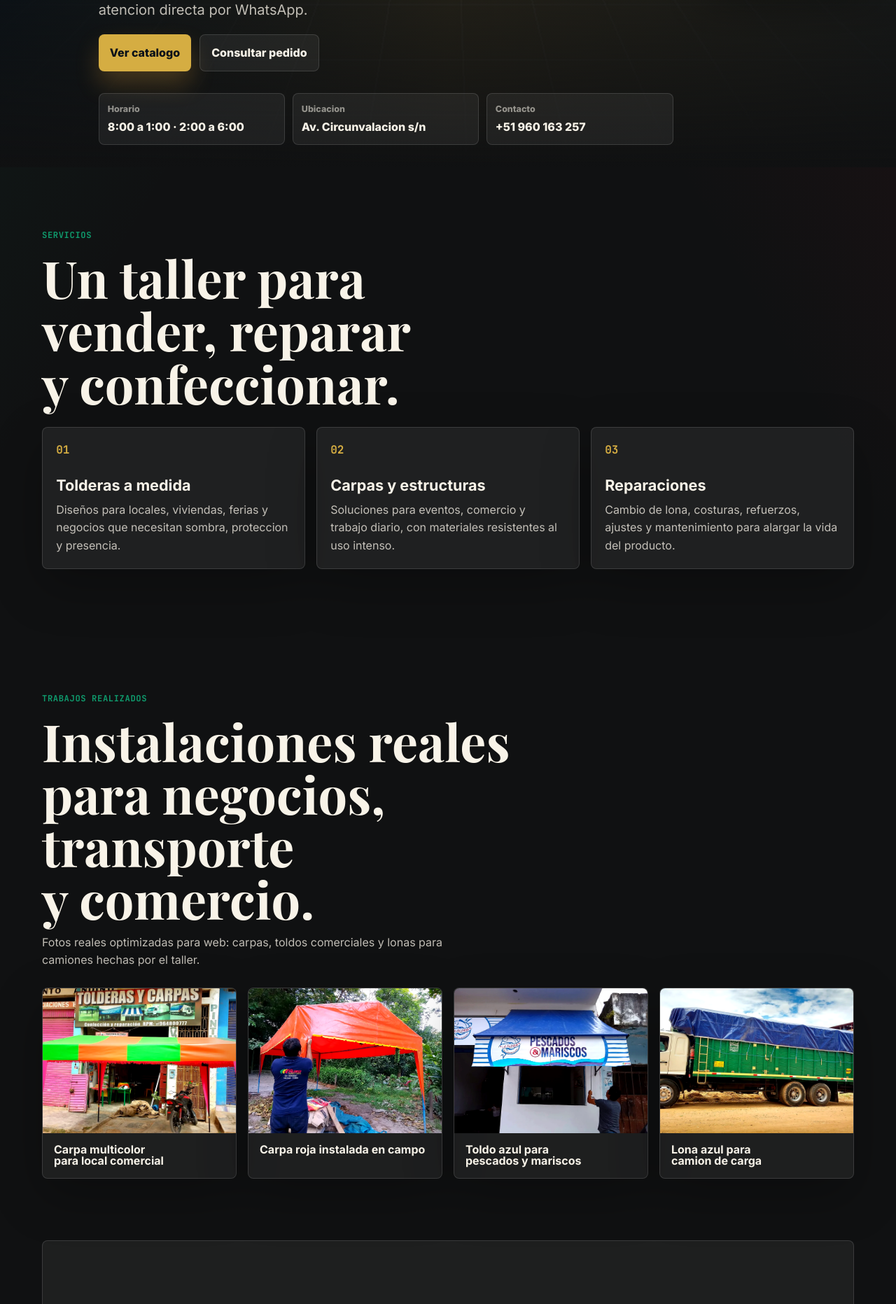
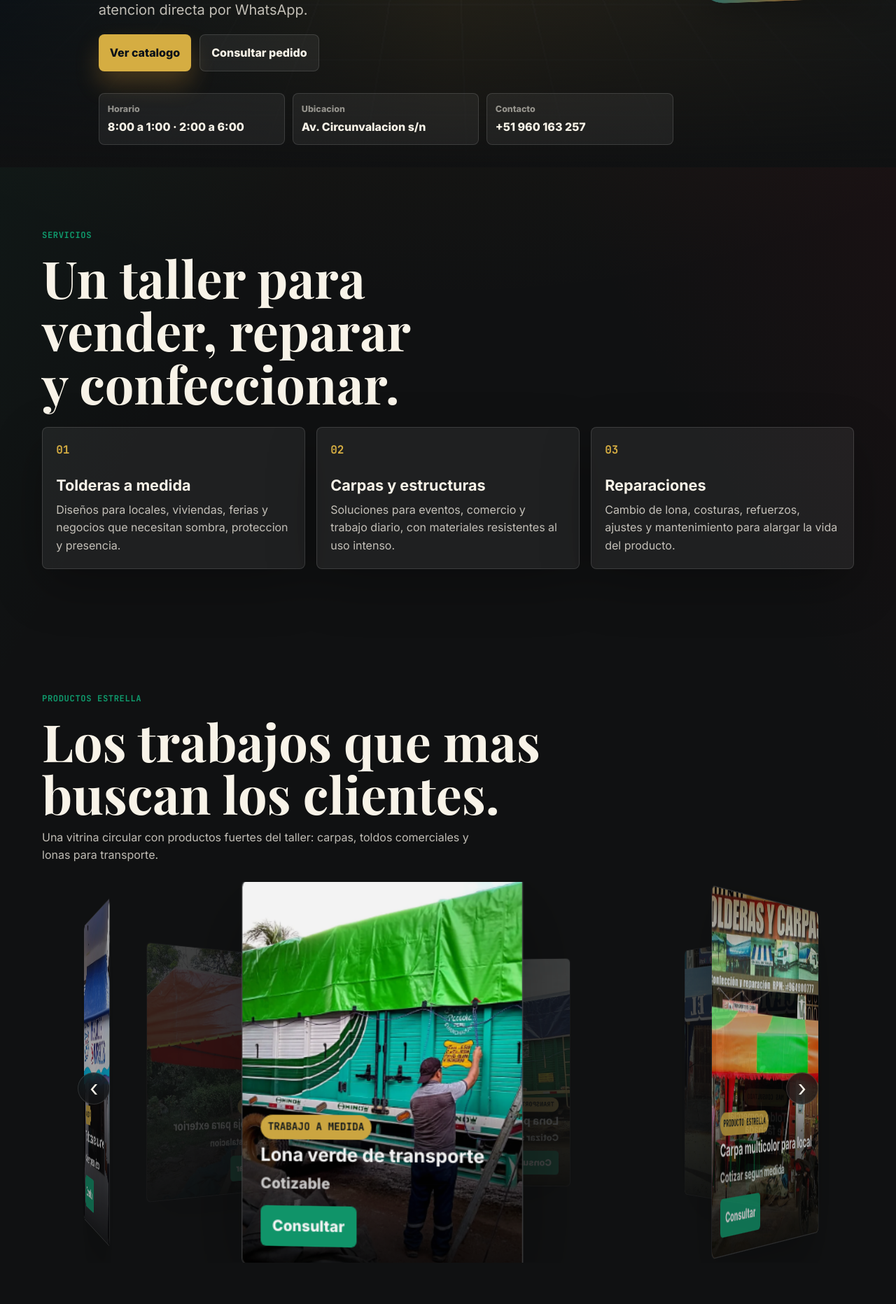
Before and after one commit to Sjaiback/Proyecto_Tolderas, a Django app: page / in a window 1280 px wide. Shown: the part 1120-2983 px from the top of the page at 70% size. Run offline with Django 5.2, Linux system fonts and the light colour scheme.

Commit message:
Add 3D featured products gallery

```diff
--- a/apps/public/views.py
+++ b/apps/public/views.py
@@ -3,6 +3,50 @@
 
 
 def home(request):
+    featured_products = [
+        {
+            "name": "Carpa multicolor para local",
+            "category": "Producto estrella",
+            "price": "Cotizar segun medida",
+            "image_url": static("img/trabajos/carpa-multicolor-local-comercial.webp"),
+            "alt": "Carpa multicolor instalada en local comercial",
+        },
+        {
+            "name": "Toldo comercial de fachada",
+            "category": "Mas consultado",
+            "price": "Cotizar segun fachada",
+            "image_url": static("img/trabajos/toldo-cevicheria-el-tio-frontal.webp"),
+            "alt": "Toldo comercial instalado en fachada de negocio",
+        },
+        {
+            "name": "Lona para camion de carga",
+            "category": "Transporte",
+            "price": "Cotizar segun camion",
+            "image_url": static("img/trabajos/lona-azul-camion-grande.webp"),
+            "alt": "Lona azul confeccionada para camion de carga",
+        },
+        {
+            "name": "Carpa roja para exterior",
+            "category": "Instalacion",
+            "price": "Cotizar instalacion",
+            "image_url": static("img/trabajos/carpa-roja-instalacion-campo.webp"),
+            "alt": "Carpa roja instalada en zona exterior",
+        },
+        {
+            "name": "Toldo para restaurante",
+            "category": "A medida",
+            "price": "Cotizar personalizado",
+            "image_url": static("img/trabajos/toldo-azul-pescados-mariscos.webp"),
+            "alt": "Toldo azul instalado en local de pescados y mariscos",
+        },
+        {
+            "name": "Lona verde de transporte",
+            "category": "Trabajo a medida",
+            "price": "Cotizable",
+            "image_url": static("img/trabajos/lona-verde-camion-transporte.webp"),
+            "alt": "Lona verde para camion de transporte",
+        },
+    ]
     featured_jobs = [
         {
             "title": "Carpa multicolor para local comercial",
@@ -25,4 +69,11 @@
             "alt": "Lona azul confeccionada para camion de carga grande",
         },
     ]
-    return render(request, "public/home.html", {"featured_jobs": featured_jobs})
+    return render(
+        request,
+        "public/home.html",
+        {
+            "featured_jobs": featured_jobs,
+            "featured_products": featured_products,
+        },
+    )
--- a/static/css/styles.css
+++ b/static/css/styles.css
@@ -184,6 +184,7 @@
   width: min(1160px, calc(100% - 2rem));
   margin-inline: auto;
   padding-block: 4.5rem;
+  scroll-margin-top: 92px;
 }
 .section-head {
   display: grid;
@@ -357,6 +358,97 @@
 .service-card span { color: var(--accent); font-family: var(--mono); font-weight: 900; }
 .service-card h3 { margin-top: 1.6rem; font-size: 1.35rem; }
 .service-card p { margin-top: .75rem; color: var(--ink-soft); }
+
+.star-products-section {
+  position: relative;
+  min-height: 760px;
+}
+.star-gallery {
+  position: relative;
+  height: min(68vh, 620px);
+  min-height: 520px;
+  margin-top: 1.5rem;
+  display: grid;
+  place-items: center;
+  perspective: 1800px;
+  overflow: hidden;
+}
+.gallery-stage {
+  position: relative;
+  width: min(760px, 100%);
+  height: 100%;
+  transform-style: preserve-3d;
+  transition: transform .45s var(--ease-out);
+}
+.gallery-card {
+  position: absolute;
+  left: 50%;
+  top: 50%;
+  width: min(300px, 72vw);
+  height: 410px;
+  overflow: hidden;
+  border: 1px solid rgba(255, 255, 255, .18);
+  border-radius: var(--radius);
+  background: rgba(16, 17, 18, .72);
+  box-shadow: 0 30px 90px rgba(0, 0, 0, .38);
+  transform-style: preserve-3d;
+  transition: opacity .3s linear, filter .3s var(--ease-out);
+  will-change: transform, opacity;
+}
+.gallery-card img {
+  width: 100%;
+  height: 100%;
+  object-fit: cover;
+}
+.gallery-card-body {
+  position: absolute;
+  inset: auto 0 0;
+  display: grid;
+  gap: .45rem;
+  padding: 1.25rem;
+  color: #fff;
+  background: linear-gradient(0deg, rgba(0, 0, 0, .88), rgba(0, 0, 0, .48) 68%, transparent);
+}
+.gallery-card-body span {
+  width: fit-content;
+  padding: .25rem .5rem;
+  border-radius: 999px;
+  color: #09121a;
+  background: var(--accent);
+  font-family: var(--mono);
+  font-size: .68rem;
+  font-weight: 900;
+  text-transform: uppercase;
+}
+.gallery-card-body h3 { font-size: 1.22rem; }
+.gallery-card-body p { color: rgba(255, 255, 255, .78); font-weight: 800; }
+.gallery-card-body a {
+  width: fit-content;
+  margin-top: .2rem;
+  padding: .55rem .8rem;
+  border-radius: 6px;
+  background: #0f9b6d;
+  color: #fff;
+  font-weight: 850;
+}
+.gallery-control {
+  position: absolute;
+  top: 50%;
+  z-index: 4;
+  width: 46px;
+  height: 46px;
+  display: grid;
+  place-items: center;
+  border: 1px solid var(--line);
+  border-radius: 50%;
+  background: rgba(16, 17, 18, .68);
+  color: var(--ink);
+  font-size: 2rem;
+  line-height: 1;
+  backdrop-filter: blur(12px);
+}
+.gallery-prev { left: max(1rem, 4vw); }
+.gallery-next { right: max(1rem, 4vw); }
 
 .works-grid { grid-template-columns: 1fr; }
 .work-card {
--- a/static/js/main.js
+++ b/static/js/main.js
@@ -138,6 +138,75 @@
     }, { passive: true });
   }
 
+  function initStarGallery() {
+    const gallery = $("[data-star-gallery]");
+    if (!gallery) return;
+    const stage = $(".gallery-stage", gallery);
+    const cards = $$("[data-gallery-card]", gallery);
+    const prev = $("[data-gallery-prev]", gallery);
+    const next = $("[data-gallery-next]", gallery);
+    if (!stage || cards.length < 2) return;
+
+    const mobile = matchMedia("(max-width: 719px)");
+    let rotation = 0;
+    let raf = 0;
+    let lastTick = performance.now();
+    const angle = 360 / cards.length;
+
+    function radius() {
+      return Math.min(560, Math.max(320, gallery.clientWidth * .42));
+    }
+
+    function render() {
+      if (mobile.matches) return;
+      stage.style.transform = "rotateY(" + rotation.toFixed(2) + "deg)";
+      cards.forEach((card, index) => {
+        const itemAngle = index * angle;
+        const relative = (itemAngle + rotation + 360) % 360;
+        const normalized = Math.abs(relative > 180 ? 360 - relative : relative);
+        const opacity = Math.max(.28, 1 - normalized / 170);
+        card.style.transform = "translate(-50%, -50%) rotateY(" + itemAngle + "deg) translateZ(" + radius() + "px)";
+        card.style.opacity = opacity.toFixed(2);
+        card.style.filter = normalized > 95 ? "saturate(.72) brightness(.72)" : "";
+      });
+    }
+
+    function tick(now) {
+      const delta = now - lastTick;
+      lastTick = now;
+      rotation += delta * .006;
+      render();
+      raf = requestAnimationFrame(tick);
+    }
+
+    function step(direction) {
+      rotation += angle * direction;
+      render();
+    }
+
+    function syncMode() {
+      cancelAnimationFrame(raf);
+      if (mobile.matches) {
+        stage.style.transform = "";
+        cards.forEach((card) => {
+          card.style.transform = "";
+          card.style.opacity = "";
+          card.style.filter = "";
+        });
+        return;
+      }
+      lastTick = performance.now();
+      render();
+      raf = requestAnimationFrame(tick);
+    }
+
+    if (prev) prev.addEventListener("click", () => step(1));
+    if (next) next.addEventListener("click", () => step(-1));
+    mobile.addEventListener("change", syncMode);
+    window.addEventListener("resize", render, { passive: true });
+    syncMode();
+  }
+
   function boot() {
     safe(initSplash, "initSplash");
     safe(initHeader, "initHeader");
@@ -147,6 +216,7 @@
     safe(initTracking, "initTracking");
     safe(initTabs, "initTabs");
     safe(initHeroMotion, "initHeroMotion");
+    safe(initStarGallery, "initStarGallery");
     document.documentElement.classList.add("is-ready");
   }
 
--- a/templates/base.html
+++ b/templates/base.html
@@ -9,8 +9,9 @@
   <link rel="preconnect" href="https://fonts.googleapis.com">
   <link rel="preconnect" href="https://fonts.gstatic.com" crossorigin>
   <link href="https://fonts.googleapis.com/css2?family=Inter:wght@400;500;600;700;800&family=JetBrains+Mono:wght@500;700&family=Playfair+Display:wght@700;800&display=swap" rel="stylesheet">
+  <link rel="icon" href="{% static 'img/logo-ruso.png' %}">
   <link rel="preload" as="image" href="{% static 'img/hero-taller.webp' %}" fetchpriority="high">
-  <link rel="stylesheet" href="{% static 'css/styles.css' %}?v=20260702">
+  <link rel="stylesheet" href="{% static 'css/styles.css' %}?v=20260706">
 </head>
 <body>
   <a class="skip-link" href="#contenido">Saltar al contenido</a>
@@ -74,6 +75,6 @@
       sampleOrder: { code: "ER-2407" }
     };
   </script>
-  <script defer src="{% static 'js/main.js' %}?v=20260702"></script>
+  <script defer src="{% static 'js/main.js' %}?v=20260706"></script>
 </body>
 </html>
--- a/templates/public/home.html
+++ b/templates/public/home.html
@@ -54,6 +54,31 @@
   </div>
 </section>
 
+<section class="section star-products-section" id="productos-estrella">
+  <div class="section-head reveal">
+    <p class="eyebrow">Productos estrella</p>
+    <h2>Los trabajos que mas buscan los clientes.</h2>
+    <p>Una vitrina circular con productos fuertes del taller: carpas, toldos comerciales y lonas para transporte.</p>
+  </div>
+  <div class="star-gallery" data-star-gallery aria-label="Galeria 3D de productos estrella">
+    <button class="gallery-control gallery-prev" type="button" aria-label="Producto anterior" data-gallery-prev>&lsaquo;</button>
+    <div class="gallery-stage">
+      {% for product in featured_products %}
+        <article class="gallery-card" data-gallery-card>
+          <img src="{{ product.image_url }}" alt="{{ product.alt }}" title="{{ product.name }}" loading="lazy" decoding="async">
+          <div class="gallery-card-body">
+            <span>{{ product.category }}</span>
+            <h3>{{ product.name }}</h3>
+            <p>{{ product.price }}</p>
+            <a href="https://wa.me/51960163257?text=Hola%20quiero%20consultar%20por%20{{ product.name|urlencode }}" target="_blank" rel="noopener">Consultar</a>
+          </div>
+        </article>
+      {% endfor %}
+    </div>
+    <button class="gallery-control gallery-next" type="button" aria-label="Producto siguiente" data-gallery-next>&rsaquo;</button>
+  </div>
+</section>
+
 <section class="section works-section" id="trabajos">
   <div class="section-head reveal">
     <p class="eyebrow">Trabajos realizados</p>
```
Also changed, not shown: other parts of static/css/styles.css (+34 -0 lines).
